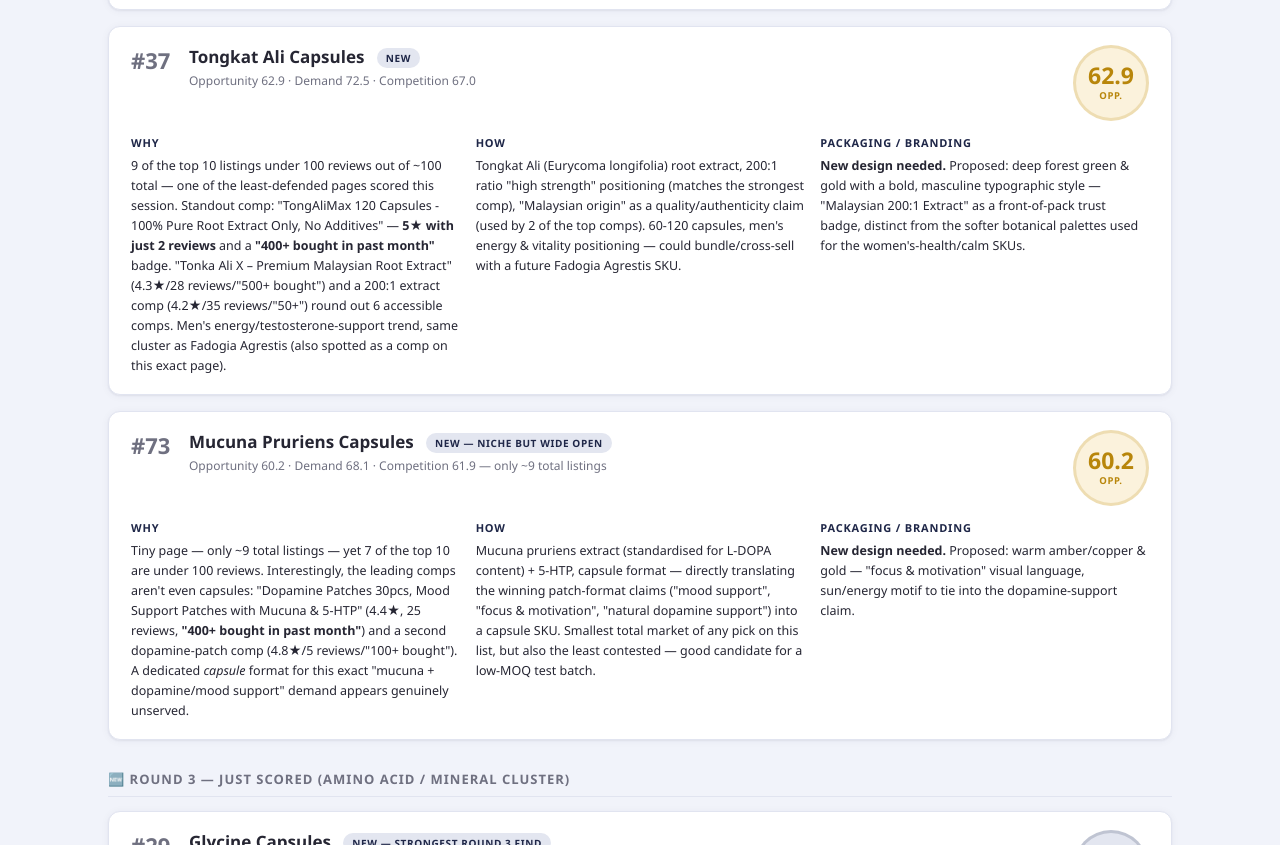
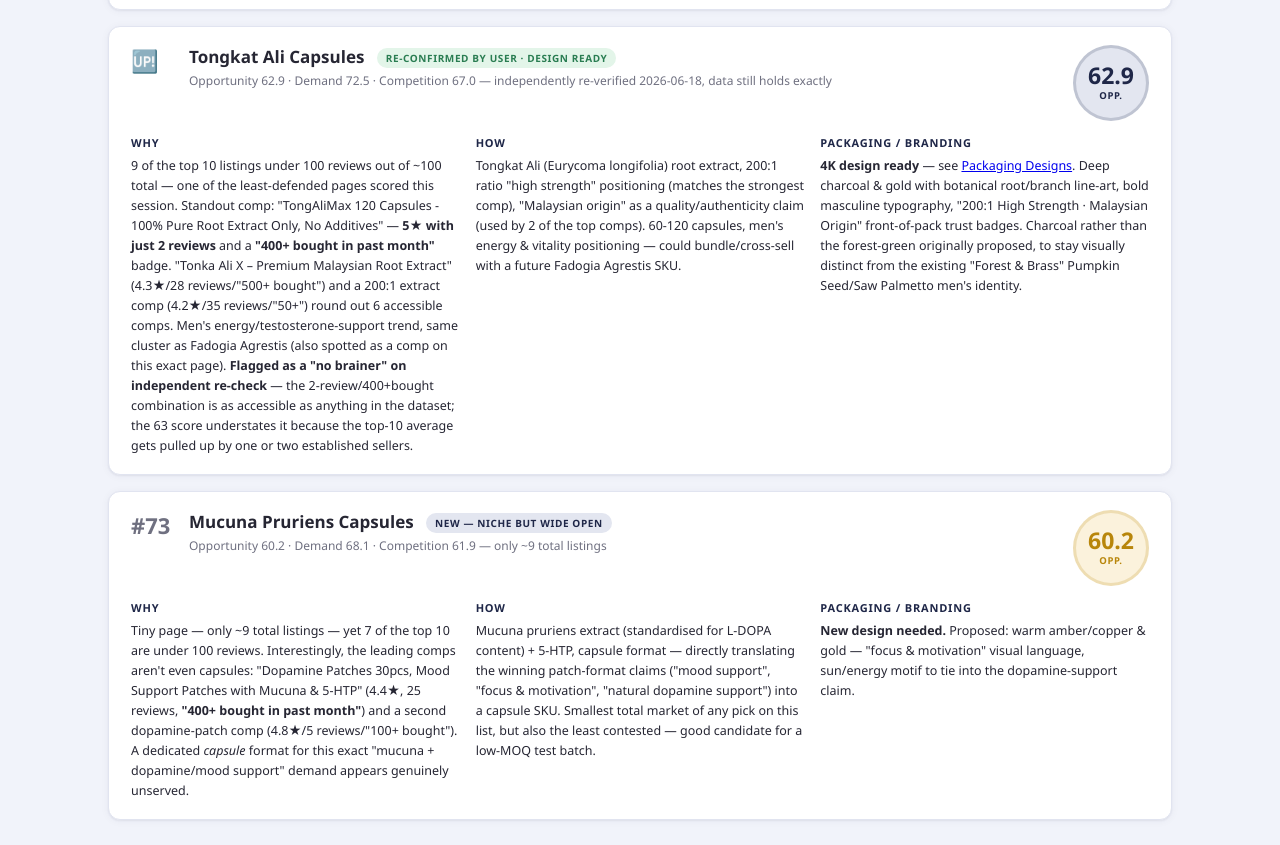
Before and after one commit to archiewrnr/srw-agent-hub, a website: page public/launch-plan.html in a window 1280 px wide. Shown: the part 7315-8160 px from the top of the page. Drawn offline with Linux system fonts and the light colour scheme.

Commit message:
Elevate Tongkat Ali Capsules to priority - user independently re-confirmed it against live Amazon data
User screenshotted fresh Amazon search results for Tongkat Ali and asked about it as a launch opportunity, not realizing it was already scored and written up in Round 2 (opp 62.9). The exact data they found independently (TongAliMax: 5* on 2 reviews, "400+ bought/month"; Tonka Ali X: 4.3*/28 reviews/"500+ bought") matches our stored scan data almost verbatim - strong external validation. Generated a 4K packaging design (charcoal & gold, distinct from the existing Forest & Brass men's identity), added it to designs.html and home.html priority launches, and updated the launch-plan write-up to flag the re-confirmation and note the score understates real accessibility.

```diff
--- a/public/launch-plan.html
+++ b/public/launch-plan.html
@@ -616,17 +616,17 @@
 
         <article class="plan-card">
           <div class="plan-head">
-            <div class="plan-rank">#37</div>
+            <div class="plan-rank">🆙</div>
             <div class="plan-title">
-              <h3>Tongkat Ali Capsules <span class="plan-tag new">New</span></h3>
-              <p class="plan-sub">Opportunity 62.9 · Demand 72.5 · Competition 67.0</p>
+              <h3>Tongkat Ali Capsules <span class="plan-tag ready">Re-confirmed by user · Design ready</span></h3>
+              <p class="plan-sub">Opportunity 62.9 · Demand 72.5 · Competition 67.0 — independently re-verified 2026-06-18, data still holds exactly</p>
             </div>
-            <div class="plan-scores"><div class="score-badge score-ok"><span class="score-value">62.9</span><span class="score-label">Opp.</span></div></div>
+            <div class="plan-scores"><div class="score-badge score-great"><span class="score-value">62.9</span><span class="score-label">Opp.</span></div></div>
           </div>
           <div class="plan-body">
             <div class="plan-block plan-why">
               <h4>Why</h4>
-              <p>9 of the top 10 listings under 100 reviews out of ~100 total — one of the least-defended pages scored this session. Standout comp: "TongAliMax 120 Capsules - 100% Pure Root Extract Only, No Additives" — <strong>5★ with just 2 reviews</strong> and a <strong>"400+ bought in past month"</strong> badge. "Tonka Ali X – Premium Malaysian Root Extract" (4.3★/28 reviews/"500+ bought") and a 200:1 extract comp (4.2★/35 reviews/"50+") round out 6 accessible comps. Men's energy/testosterone-support trend, same cluster as Fadogia Agrestis (also spotted as a comp on this exact page).</p>
+              <p>9 of the top 10 listings under 100 reviews out of ~100 total — one of the least-defended pages scored this session. Standout comp: "TongAliMax 120 Capsules - 100% Pure Root Extract Only, No Additives" — <strong>5★ with just 2 reviews</strong> and a <strong>"400+ bought in past month"</strong> badge. "Tonka Ali X – Premium Malaysian Root Extract" (4.3★/28 reviews/"500+ bought") and a 200:1 extract comp (4.2★/35 reviews/"50+") round out 6 accessible comps. Men's energy/testosterone-support trend, same cluster as Fadogia Agrestis (also spotted as a comp on this exact page). <strong>Flagged as a "no brainer" on independent re-check</strong> — the 2-review/400+bought combination is as accessible as anything in the dataset; the 63 score understates it because the top-10 average gets pulled up by one or two established sellers.</p>
             </div>
             <div class="plan-block plan-how">
               <h4>How</h4>
@@ -634,7 +634,7 @@
             </div>
             <div class="plan-block plan-brand">
               <h4>Packaging / Branding</h4>
-              <p><strong>New design needed.</strong> Proposed: deep forest green &amp; gold with a bold, masculine typographic style — "Malaysian 200:1 Extract" as a front-of-pack trust badge, distinct from the softer botanical palettes used for the women's-health/calm SKUs.</p>
+              <p><strong>4K design ready</strong> — see <a href="designs.html#tongkat-ali">Packaging Designs</a>. Deep charcoal &amp; gold with botanical root/branch line-art, bold masculine typography, "200:1 High Strength · Malaysian Origin" front-of-pack trust badges. Charcoal rather than the forest-green originally proposed, to stay visually distinct from the existing "Forest &amp; Brass" Pumpkin Seed/Saw Palmetto men's identity.</p>
             </div>
           </div>
         </article>
```
Also changed, not shown: public/designs.html (+11 -0 lines), public/home.html (+10 -0 lines), public/designs/tongkat-ali-capsules-v1-mockup.jpg (added).
